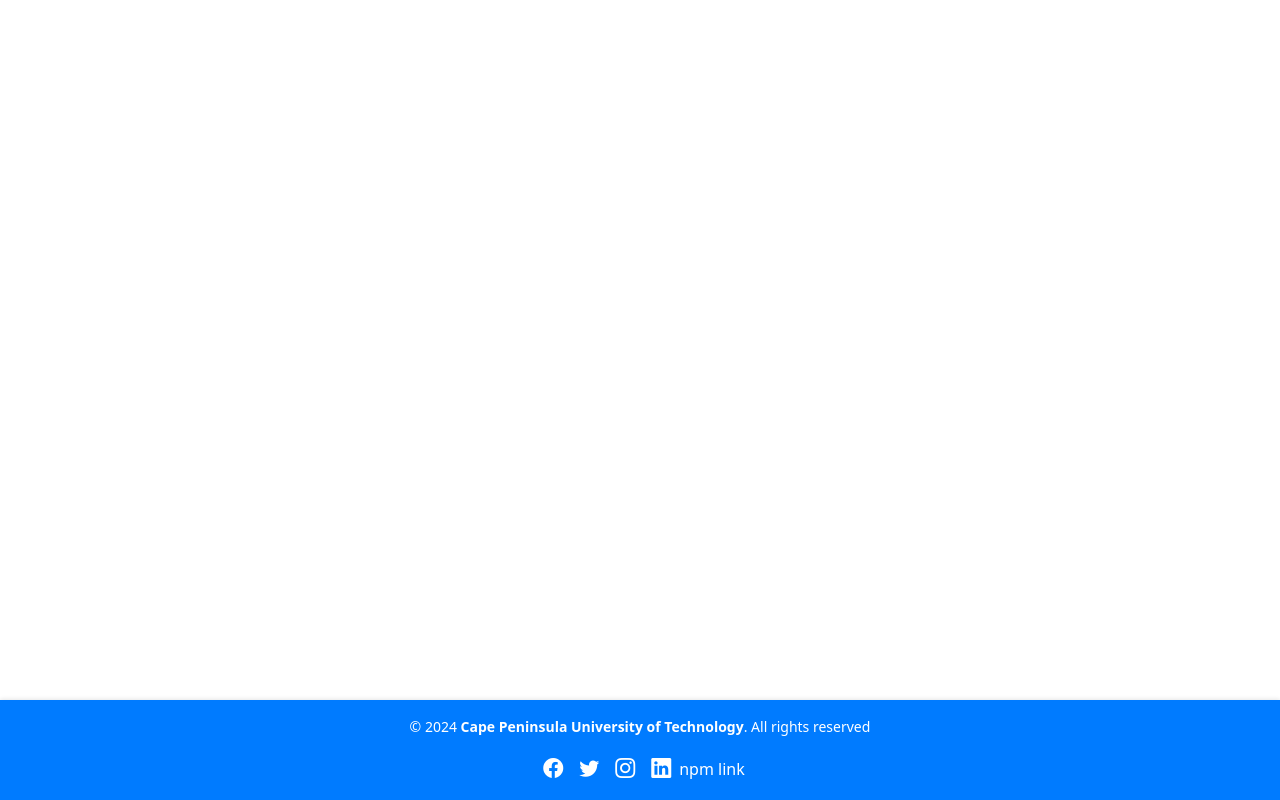
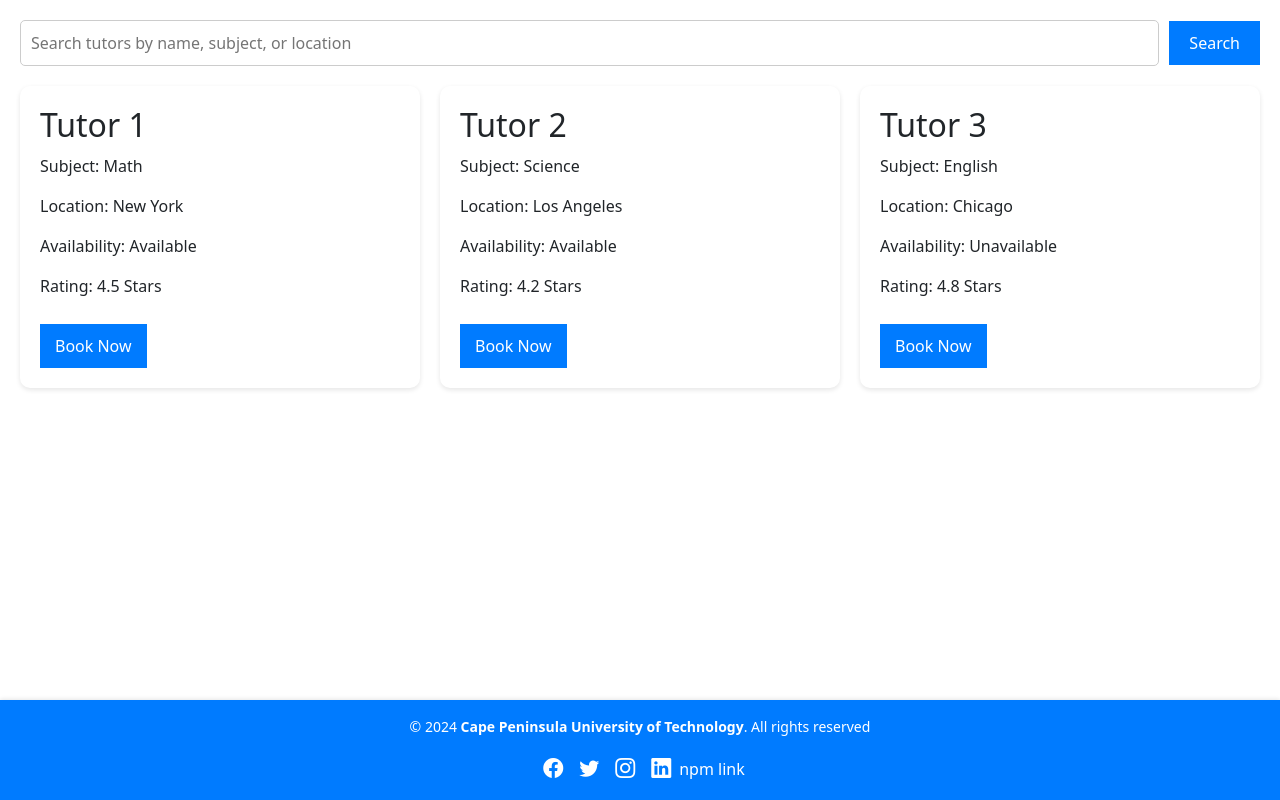
Before and after one commit to Aaniquah222641495/tutor-buddy-client, a React (Vite) app in the folder TutorMs/: page /tutors in a window 1280 px wide. Built offline with nearby package versions, Linux system fonts and the light colour scheme.

Commit message:
view tutors

```diff
--- a/TutorMs/src/App.jsx
+++ b/TutorMs/src/App.jsx
@@ -13,6 +13,7 @@ import AdminLayout from './Components/Views/Admin/AdminLayout';
 
 import StudentDashboard from './Components/Views/Student/StudentDashboard/StudentDashboard'; // just here for testing purposes
 import Subjects from './Components/Views/Student/ViewSubjects/ViewSubjects'; // here for testing purposes
+import Tutors from './Components/Views/Student/ViewTutors/ViewTutors'; // here for testing purposes
 
 const App = () => {
     return (
@@ -31,6 +32,7 @@ const App = () => {
 
                     <Route path='/studentDashboard' element={<StudentDashboard />} />
                     <Route path='/subjects' element={<Subjects />} />
+                    <Route path='/tutors' element={<Tutors />} />
 
                 </Routes>
                 <Footer />
--- a/TutorMs/src/Components/Views/Student/ViewSubjects/ViewSubjects.jsx
+++ b/TutorMs/src/Components/Views/Student/ViewSubjects/ViewSubjects.jsx
@@ -1,7 +1,15 @@
+// src/Components/Views/Student/ViewSubjects/ViewSubjects.jsx
 import React from 'react';
-import './Subjects.css';
+import { useNavigate } from 'react-router-dom';
+import './ViewSubjects.css';
 
 const Subjects = () => {
+  const navigate = useNavigate();
+
+  const handleViewTutors = () => {
+    navigate('/tutors');
+  };
+
   return (
     <div className="subjects-page">
       <header className="subjects-header">
@@ -18,21 +26,21 @@ const Subjects = () => {
           <p>Subject Description 1</p>
           <p>Tutor Name 1</p>
           <p>Venue 1</p>
-          <button>View Tutors</button>
+          <button onClick={handleViewTutors}>View Tutors</button>
         </div>
         <div className="subject-card">
           <h2>Subject Name 2</h2>
           <p>Subject Description 2</p>
           <p>Tutor Name 2</p>
           <p>Venue 2</p>
-          <button>View Tutors</button>
+          <button onClick={handleViewTutors}>View Tutors</button>
         </div>
         <div className="subject-card">
           <h2>Subject Name 3</h2>
           <p>Subject Description 3</p>
           <p>Tutor Name 3</p>
           <p>Venue 3</p>
-          <button>View Tutors</button>
+          <button onClick={handleViewTutors}>View Tutors</button>
         </div>
       </section>
     </div>
--- /dev/null
+++ b/TutorMs/src/Components/Views/Student/ViewTutors/ViewTutors.css
@@ -0,0 +1,46 @@
+.tutors-page {
+    padding: 20px;
+  }
+
+  .tutors-header {
+    display: flex;
+    justify-content: space-between;
+    align-items: center;
+    margin-bottom: 20px;
+  }
+
+  .search-bar {
+    flex: 1;
+    padding: 10px;
+    margin-right: 10px;
+    border-radius: 5px;
+    border: 1px solid #ccc;
+    box-sizing: border-box; /* Ensures padding is included in the element's width/height */
+  }
+
+  .search-button {
+    padding: 10px 20px;
+  }
+
+  .tutor-list {
+    display: flex;
+    gap: 20px;
+    flex-wrap: wrap;
+  }
+
+  .tutor-card {
+    border: 1px solid var(--color-secondary);
+    padding: 20px;
+    border-radius: 10px;
+    flex: 1;
+    min-width: 300px;
+    box-shadow: 0 2px 5px rgba(0, 0, 0, 0.1);
+  }
+
+  .tutor-card h2 {
+    margin-bottom: 10px;
+  }
+
+  .tutor-card button {
+    margin-top: 10px;
+  }
--- a/TutorMs/src/Components/Views/Student/ViewTutors/ViewTutors.jsx
+++ b/TutorMs/src/Components/Views/Student/ViewTutors/ViewTutors.jsx
@@ -0,0 +1,46 @@
+import React from 'react';
+import './ViewTutors.css';
+
+const Tutors = () => {
+  return (
+    <div className="tutors-page">
+      <header className="tutors-header">
+        <input
+          type="text"
+          placeholder="Search tutors by name, subject, or location"
+          className="search-bar"
+        />
+        <button className="search-button">Search</button>
+      </header>
+
+      <section className="tutor-list">
+        <div className="tutor-card">
+          <h2>Tutor 1</h2>
+          <p>Subject: Math</p>
+          <p>Location: New York</p>
+          <p>Availability: Available</p>
+          <p>Rating: 4.5 Stars</p>
+          <button>Book Now</button>
+        </div>
+        <div className="tutor-card">
+          <h2>Tutor 2</h2>
+          <p>Subject: Science</p>
+          <p>Location: Los Angeles</p>
+          <p>Availability: Available</p>
+          <p>Rating: 4.2 Stars</p>
+          <button>Book Now</button>
+        </div>
+        <div className="tutor-card">
+          <h2>Tutor 3</h2>
+          <p>Subject: English</p>
+          <p>Location: Chicago</p>
+          <p>Availability: Unavailable</p>
+          <p>Rating: 4.8 Stars</p>
+          <button>Book Now</button>
+        </div>
+      </section>
+    </div>
+  );
+};
+
+export default Tutors;
```
Also changed, not shown: TutorMs/src/Components/Views/Student/ViewSubjects/ViewSubjects.css (renamed from TutorMs/src/Components/Views/Student/ViewSubjects/Subjects.css).
